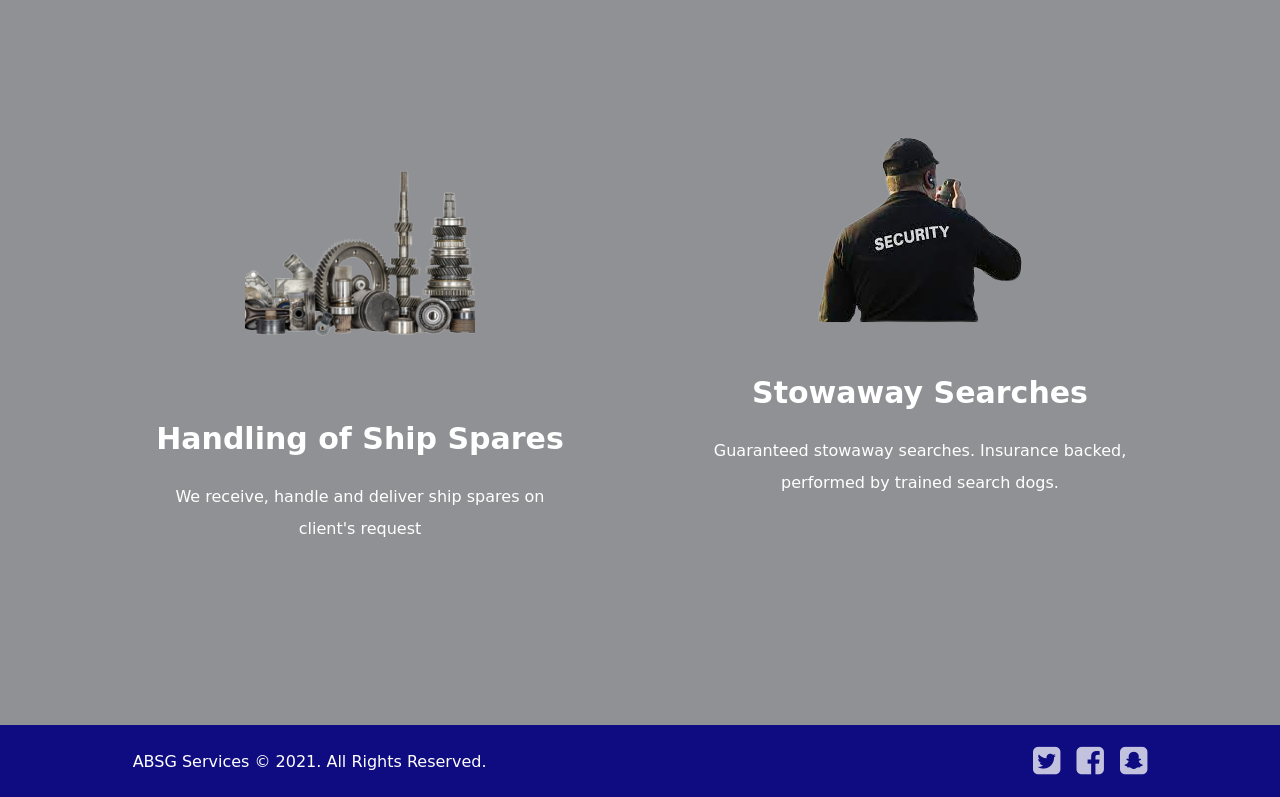
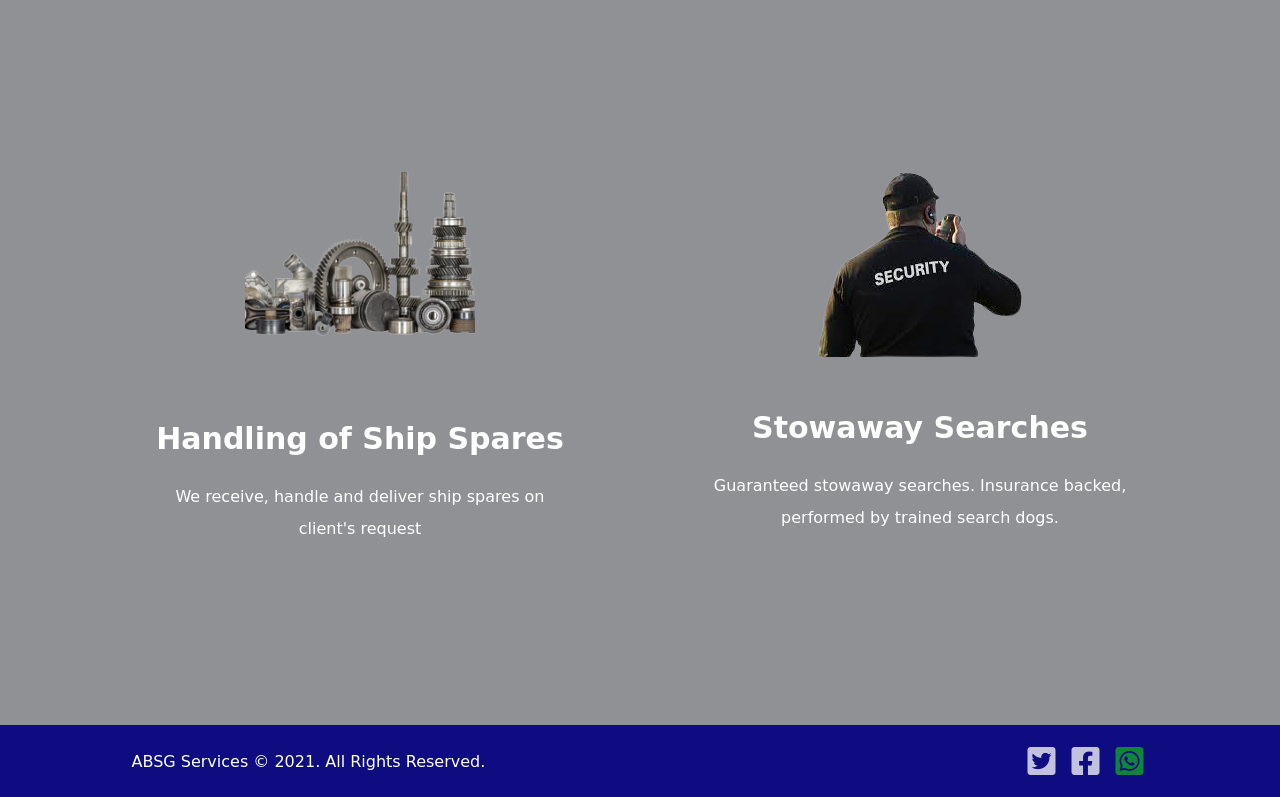
Before and after one commit to Elr33/ABSG, a plain HTML site: page index.html in a window 1280 px wide. Shown: the part 2740-3537 px from the top of the page. Drawn offline with nearby package versions, Linux system fonts and the light colour scheme.

Commit message:
Update index.html

```diff
--- a/index.html
+++ b/index.html
@@ -9,6 +9,8 @@
   <link rel="stylesheet" href="https://maxcdn.bootstrapcdn.com/font-awesome/4.7.0/css/font-awesome.min.css">
   <link rel="stylesheet" href="assets/css/styles.css">
   <meta name="viewport" content="width=device-width, initial-scale=1">
+  <script src='https://kit.fontawesome.com/a076d05399.js' crossorigin='anonymous'></script>
+  <link rel="stylesheet" href="https://use.fontawesome.com/releases/v5.15.4/css/all.css" integrity="sha384-DyZ88mC6Up2uqS4h/KRgHuoeGwBcD4Ng9SiP4dIRy0EXTlnuz47vAwmeGwVChigm" crossorigin="anonymous">
   <style>
     body {
     background-color: rgb(144, 145, 148);
@@ -104,7 +106,7 @@
         <p>We receive, handle and deliver ship spares on client's request</p>
       </li>
       <li style="color: white;">
-        <img style="max-width: 50%;" src="./assets/img/s3.png" alt="">
+        <img style="max-width: 50%; padding-top: 35px;" src="./assets/img/s3.png" alt="">
         <h4>Stowaway Searches</h4>
         <p>Guaranteed stowaway searches. Insurance backed, performed by trained search dogs.</p>
       </li>
@@ -189,9 +191,9 @@
 
     <p style="color: white;>ABSG Services © 2021. All Rights Reserved.</p>
     <ul>
-      <li><a href="#"><i class="fa fa-twitter-square fa-2x"></i></a></li>
-      <li><a href="#"><i class="fa fa-facebook-square fa-2x"></i></a></li>
-      <li><a href="#"><i class="fa fa-snapchat-square fa-2x"></i></a></li>
+      <li><a href="#"><i class="fab fa-twitter-square fa-2x"></i></a></li>
+      <li><a href="#"><i class="fab fa-facebook-square fa-2x"></i></a></li>
+      <li><a href="https://api.whatsapp.com/send?phone=+27648025487"><i class='fab fa-whatsapp-square fa-2x' style='color:rgb(16, 172, 36)'></i></a> </li>
     </ul>
   </footer>
 
```
